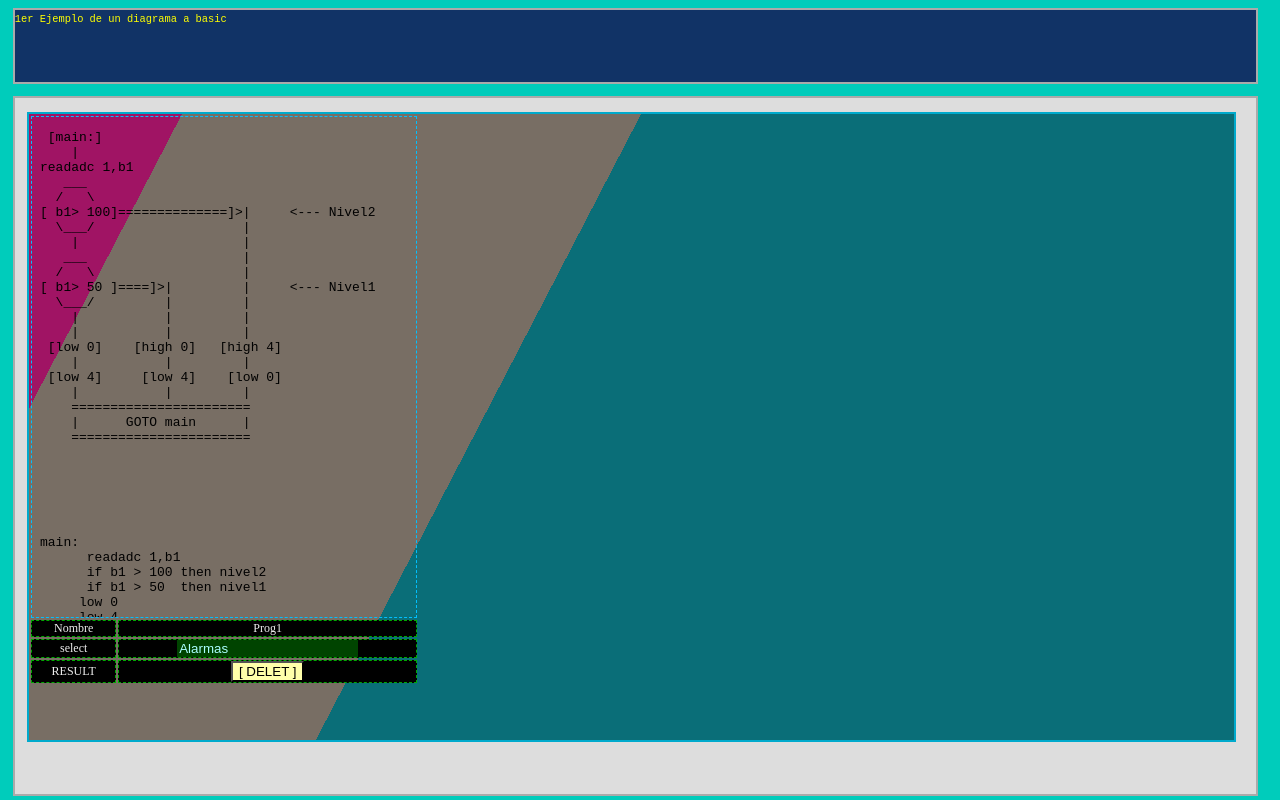
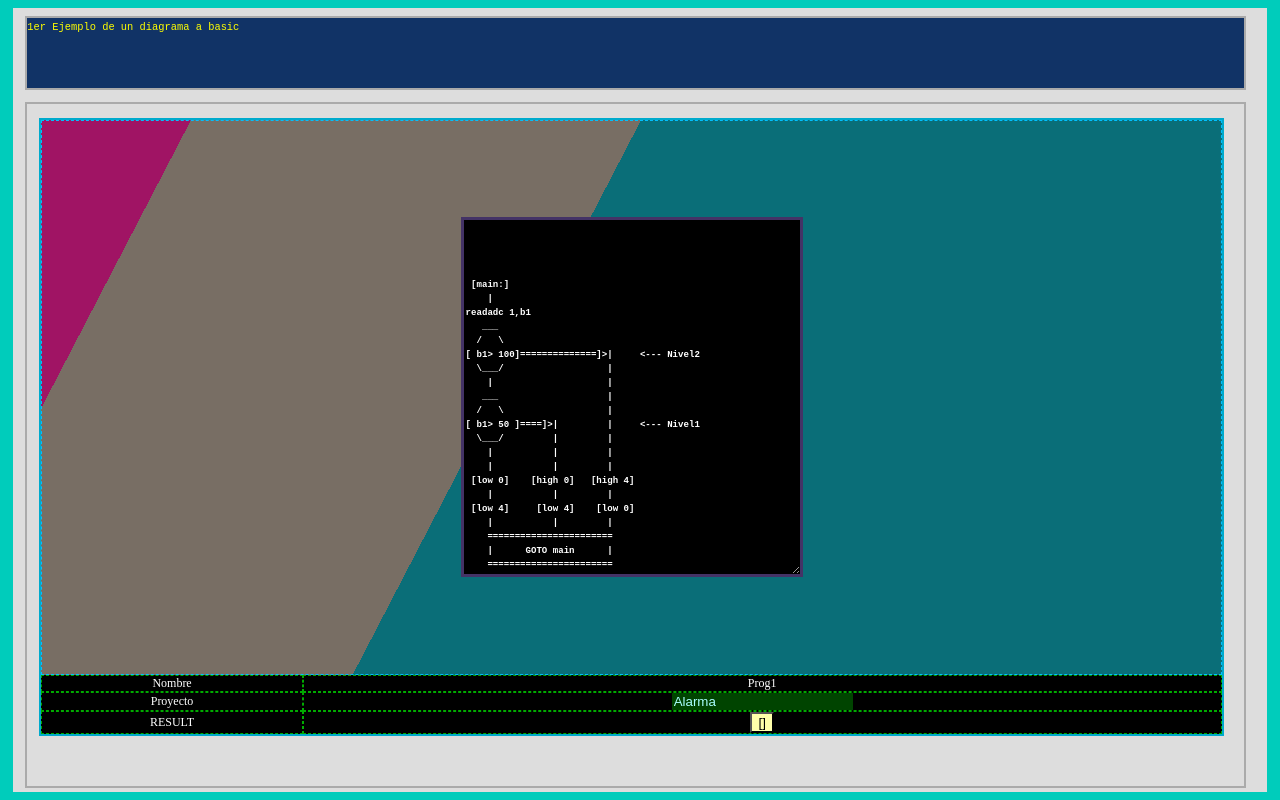
Before and after one commit to Marck-LR/Electric, a plain HTML site: page index.html in a window 1280 px wide. Drawn offline with Linux system fonts and the light colour scheme.

Commit message:
Aun practicando

```diff
--- a/css/style.css
+++ b/css/style.css
@@ -1,4 +1,4 @@
-<STYLE>
+
 .fondo{
   position: absolute;
   height:98%  ;
@@ -47,6 +47,3 @@ rgba(10,110,120,1)        10%);
  font-weight:300;
  color:#ddffdd;
 }
-
-
-</STYLE>
--- a/css/tabla.css
+++ b/css/tabla.css
@@ -1,9 +1,9 @@
-<style>
+
 
 .demo {
 
   width: 100%;
-  height:10%;
+  height:100%;
   padding-left:0px;
   border-spacing:0px;
   padding:0px;}
@@ -27,25 +27,18 @@
   text-align:center;
   padding:0px;
   background:#000000;line-height:3pt;width:50px;
+color:#ffffff;
   height:17px;
- font-size: 9pt; color:#eeeeee;}
-
-</style>
+ font-size: 9pt; }
 
 
-
-
-<style>
    .result_garbix
             {
          border:0px solid #999;
-          width:346px;
-         height:440px;
+          width:100%;
+         height:100%;
     border-left: 0px solid #999;
-     background: -webkit-linear-gradient(top, rgba(20,90,120,20) 50%,rgba(10,110,130,50) 100%);
-/* Chrome10+,Safari5.1+ */
-     background: -o-linear-gradient(top,  rgba(100,100,100,250) 0%,rgba(216,216,200,1) 100%);
- top: 0; bottom: 0;
-       position: absolute;
+     background: #004400;
+      color:#ffffff;
+       position: relative;
             }
-        </style>
--- a/index.html
+++ b/index.html
@@ -40,15 +40,68 @@ maximum-scale=1">
 
 <th colspan='2'>
 
+   <textarea name=''
+            id=''
+         style='background-color:#000000;
+                   color:#ffffff;
+                  border:solid 3px #443366;
+                        font:70% monospace;
+                 line-height:10.49pt;
+                 font-weight:600;'
+          rows='25'
+          cols='58' >
 
-<iframe id='noaplica'
-     class='result_garbix'
-width='384'
-height='500'
-     src='./css/text4.txt'
-frameborder='0' allowfullscreen>
- </iframe>
 
+
+
+ [main:]
+    |
+readadc 1,b1
+   ___
+  /   \
+[ b1> 100]==============]>|     <--- Nivel2
+  \___/                   |
+    |                     |
+   ___                    |
+  /   \                   |
+[ b1> 50 ]====]>|         |     <--- Nivel1
+  \___/         |         |
+    |           |         |
+    |           |         |
+ [low 0]    [high 0]   [high 4]
+    |           |         |
+ [low 4]     [low 4]    [low 0]
+    |           |         |
+    =======================
+    |      GOTO main      |
+    =======================
+
+
+
+
+
+
+main:
+      readadc 1,b1
+      if b1 > 100 then nivel2
+      if b1 > 50  then nivel1
+     low 0
+     low 4
+  goto main
+
+
+nivel2:
+       high 4
+       low  0
+goto main
+
+
+nivel1:
+       high 0
+       low  4
+goto main
+
+</textarea>
 
 </th>
 
@@ -60,7 +113,7 @@ frameborder='0' allowfullscreen>
     <td>Prog1</td></tr>
 
 
-             <td>select</td>
+             <td>Proyecto</td>
        <td>
 <input type='text'
        name='parte'
@@ -69,12 +122,12 @@ style='background-color:#004400;
                   color:#aaffff;
                  border:solid 0px #dddddd;'
 
-value='Alarmas'>
+value='Alarma'>
        </td>
 
 
 
-<tr><td>RESULT</td><td><input type='submit' style='background-color:#ffffAA;color:#000000;'  value='[ DELET ]'></td>
+<tr><td>RESULT</td><td><input type='submit' style='background-color:#ffffAA;color:#000000;'  value='[]'></td>
 </tbody></table>
 
 </div>
```
Also changed, not shown: css/flujo.txt (deleted).
